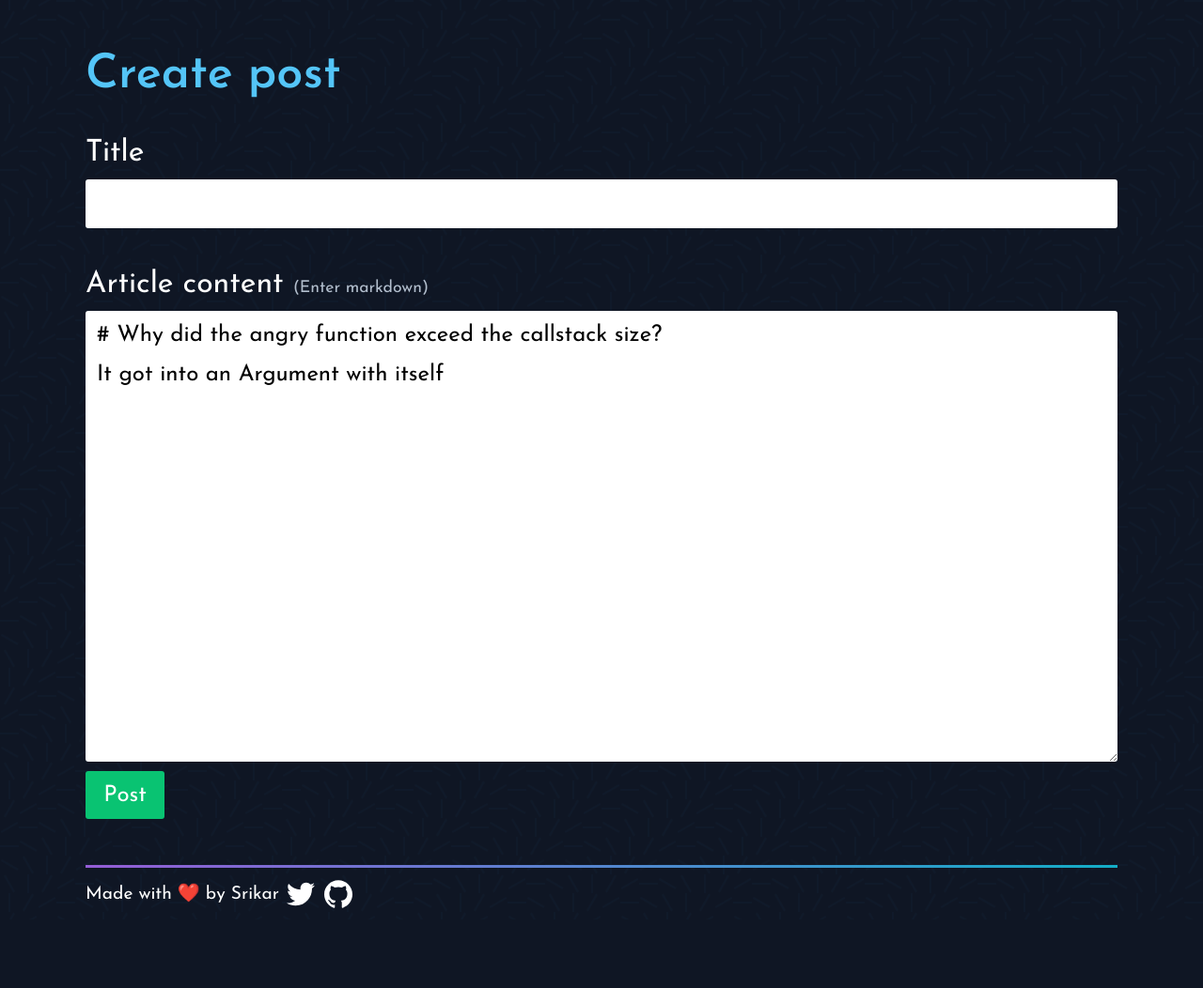
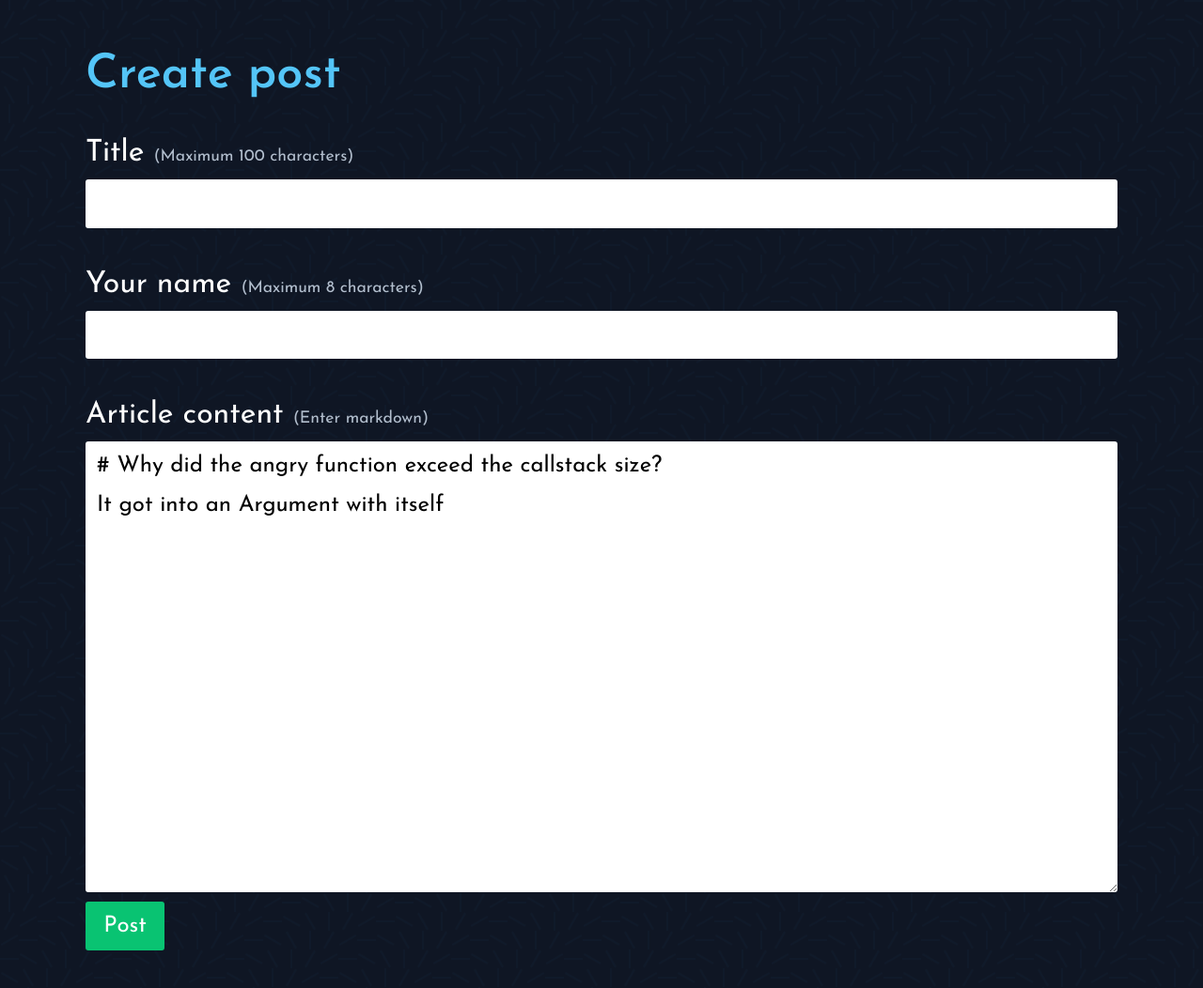
Before and after one commit to SrikarKSV/pure-python-server, a Python web app: template pyproject/templates/new-post.html in a window 1280 px wide. Shown: the part 129-1181 px from the top of the page at 94% size. Before the commit the page ends 1096 px from the top, so only its background shows below. Run offline with Jinja, Linux system fonts and the light colour scheme; the template is opened without the code that fills it, so the values that code supplies are empty.

Commit message:
👌 IMPROVE: Added name field for post author

```diff
--- a/pyproject/db/models.py
+++ b/pyproject/db/models.py
@@ -12,6 +12,7 @@ class Post(SqlAlchemyBase):
     created_at = Column(DateTime, nullable=False, default=datetime.utcnow)
     view_count = Column(Integer, nullable=False, default=0)
     title = Column(String(100), nullable=False)
+    name = Column(String(100), nullable=False)
     content = Column(Text, nullable=False)
     markdown = Column(Text, nullable=False)
 
--- a/pyproject/static/css/home.css
+++ b/pyproject/static/css/home.css
@@ -293,4 +293,8 @@ footer .socials img {
   .post h3 {
     font-size: 1.8rem;
   }
+
+  .popular-posts .post {
+    padding: 1em 1.3em;
+  }
 }
--- a/pyproject/templates/layout.html
+++ b/pyproject/templates/layout.html
@@ -54,6 +54,17 @@
     </div>
   </footer>
 
+  <script>
+    const timeElements = document.querySelectorAll("time");
+
+    if (timeElements.length) {
+      timeElements.forEach((time) => {
+        const datetime = time.dateTime;
+        const localDatetime = new Date(`${datetime} UTC`);
+        time.setAttribute("datetime", localDatetime);
+      });
+    }
+  </script>
   {% block script_tags %}{% endblock script_tags %}
 </body>
 
--- a/pyproject/templates/mixins/_post-form.html
+++ b/pyproject/templates/mixins/_post-form.html
@@ -1,6 +1,10 @@
-{% macro post_form(button_text, title="", content="", post_id="") -%}
-  <label for="title">Title</label>
-  <input type="text" name="title" id="title" value="{{ title }}" required>
+{% macro post_form(button_text, title="", content="", post_id="", name="") -%}
+  <label for="title">Title <small class="grey-text">(Maximum 100 characters)</small></label>
+  <input type="text" name="title" id="title" value="{{ title }}" maxlength="100" required>
+
+  <label for="name">Your name <small class="grey-text">(Maximum 8 characters)</small></label>
+  <input type="text" name="name" id="name" value="{{ name }}" maxlength="8" required>
+
   <label for="content">Article content <small class="grey-text">(Enter markdown)</small></label>
 
   {% if content %}
--- a/pyproject/templates/mixins/_posts.html
+++ b/pyproject/templates/mixins/_posts.html
@@ -15,7 +15,7 @@
         {% if show_views %}
           <span class="view-count">{{ post.view_count }} views</span>
         {% endif %}
-        <span class="posted-at">Posted <time datetime="post.created_at">{{ pretty_date(post.created_at) }}</time></span>
+        <span class="posted-at">Posted by {{ post.name }} <time datetime="{{ post.created_at }}">{{ pretty_date(post.created_at) }}</time></span>
       </article>
     {% endfor %}
   {% else %}
--- a/pyproject/templates/post.html
+++ b/pyproject/templates/post.html
@@ -9,7 +9,7 @@
 {% block content %}
   <div class="markdown">
     <h2 class="heading markdown-heading">{{ post.title }}</h2>
-    <time class="posted-at">Posted {{ pretty_date(post.created_at) }}</time>
+    <span class="posted-at">Posted by {{ post.name }} <time datetime="{{ post.created_at }}">{{ pretty_date(post.created_at) }}</time></span>
     <div class="post-controls">
       <button class="btn btn-inline-block btn-edit"><a href="/posts/{{ post.id }}/edit">Edit</a></button>
       <form class="delete-post" action="/posts/{{ post.id }}/delete" method="POST">
```
Also changed, not shown: pyproject/posts/controllers.py (+19 -4 lines).
